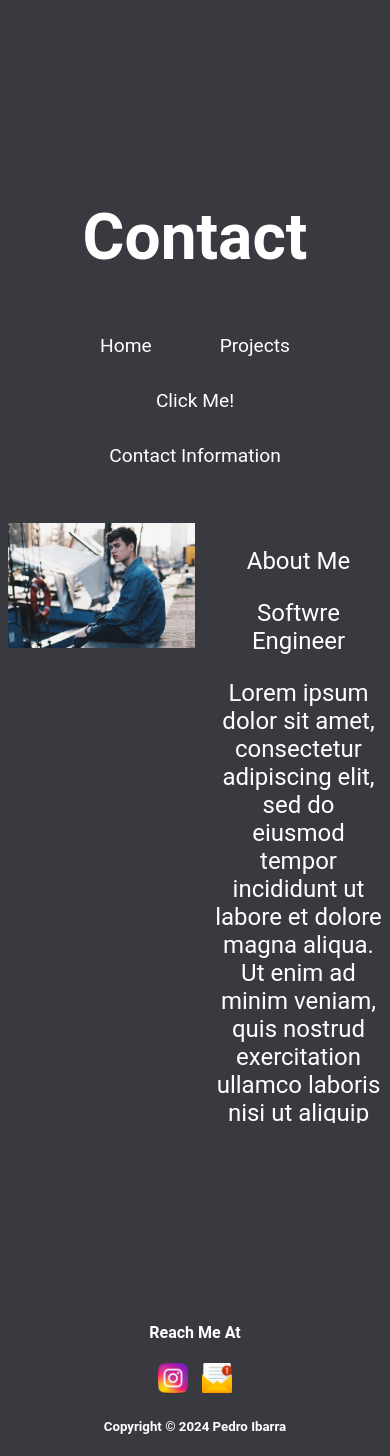
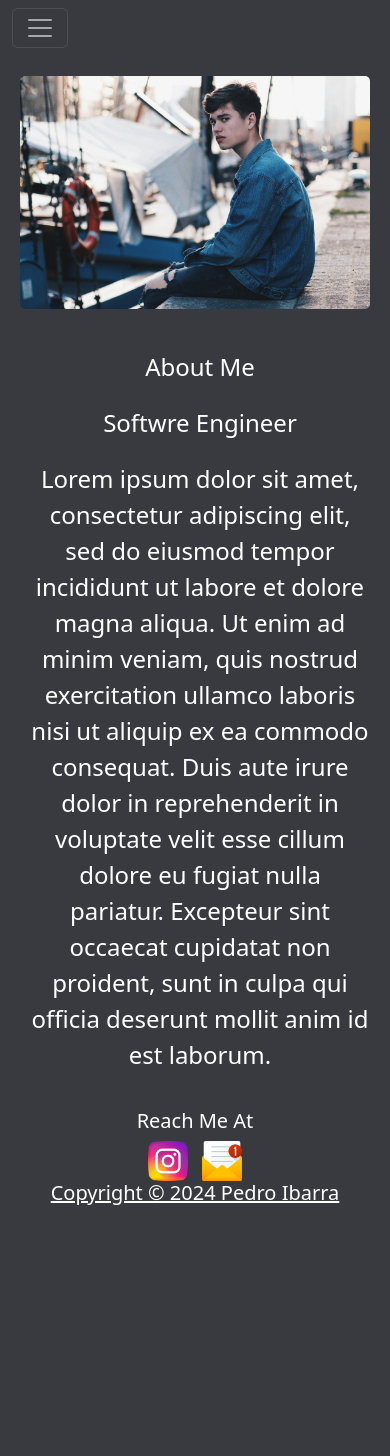
Before and after one commit to picapiedras96/portfolio-website, a Flask app: page /contact in a window 390 px wide. After the commit the page ends 1205 px from the top, so only its background shows below. Run offline with Flask 3, Linux system fonts and the light colour scheme.

Commit message:
Refactored home, contact, and project pages. Updated the CSS styling for all pages and included responsive styling.

```diff
--- a/static/contact_styles.css
+++ b/static/contact_styles.css
@@ -1,24 +1,48 @@
-.container {
+.container_custom {
   display: flex;
-  alig-items: center;
+  flex-direction: row;
+  align-items: center;
   max-width: 1400px;
-  margin: 40px auto auto auto;
-  max-height: 600px;
-  overflow: hidden; /* Prevent content overflow */
+  margin: 50px auto 50px auto;
 }
 
 .contactImg {
-  width: 50%;
   height: 100%;
+  width: 350%;
+  border-radius: 5px;
 }
 
 .details {
-  flex: 1;
-  margin-left: 20px;
-  color: white;
+  margin-left: 10px;
 }
 
-.title .info {
-  font-size: 1.5em;
-  margin-top: 40px;
+/* Styling for mobile devices */
+@media (min-width: 320px) and (max-width: 599px)
+{
+  .container_custom {
+    flex-direction: column;
+    justify-content: center;
+    align-items: center;
+    margin-top: 20px;
+    margin-bottom: 20px;
+    margin-left: 20px;
+    margin-right: 20px;
+    flex-wrap: wrap;
+  }
+
+  .contactImg {
+    width: 100%;
+    height: auto;
+    border-radius: 5px;
+  }
+
+  .details {
+    margin-top: 20px;
+  }
+
+  .details p {
+    margin-top: 20px;
+    min-width: 0;
+  }
+
 }
--- a/static/styles.css
+++ b/static/styles.css
@@ -1,15 +1,25 @@
+/* Global Styling */
+
 html {
     font-family: Roboto;
+    color: white;
 }
 
 body {
+    position: relative;
+    min-height: 100vh;
+    margin: auto;
+    padding: 0;
     font-size: 16px;
+    background-color: #393a40;
+}
+
+.navbar-custom {
     background-color: #393a40;
 }
 
 h1 {
     font-size: 4em;
-  margin-top: 200px;
 }
 
 
@@ -21,59 +31,121 @@ h1, h4, p {
     color: white;
 }
 
-.topnav {
-  overflow: hidden;
-  border-radius: .5%;
-  text-align: center;
-}
-
-.topnav a {     /*styling for navigation link allighnmet and location*/
-  display: inline-block;
-  color: white;
-  padding: 1rem 2rem;
-  text-decoration: none;
-  font-size: 1.2rem;
-}
-
-.topnav a:hover { /*styling for cursor floation over navigation links*/
-  padding-bottom: 15px;
-  border-bottom-style: solid;
-}
-
-
-
 p {
     font-size: 1.5em;
 }
 
+.imgSection {
+    display: flex;
+    justify-content: center;
+    align-items: center;
+    margin: 50px 0;
+}
+
 .mainImg {
-  display: block;
-  margin: 20px auto;
     width: 200px;
     height: auto;
 }
 
 footer {
     flex: 0; /* Prevent footer from growing */
-  margin-top: 200px; /* Push footer to the bottom */
     color: white;
     text-align: center;
+    position: flow;
+    /* margin-top: 300px; */
     padding-bottom:  0px;
+    margin-bottom: 0px;
 }
 
   /* Style the <nav> element containing your icons */
   .social nav {
-    display: flex; /* Arrange icons horizontally */
-    gap: 10px; /* Add some spacing between icons */
+      display: flex;
+      gap: 10px;
 }
 
-/* Style the <img> elements (your icons) */
   .social a {
     margin-left: 5px;
     margin-right: 5px;
 }
 
   .social img {
-    width: 30px; /* Adjust the width to make them smaller */
-    height: auto; /* Maintain aspect ratio */
+      width: 30px;
+      height: auto;
 }
+
+a {
+    color: white;
+}
+
+
+
+.mainImg {
+    display: block;
+    margin: 20px;
+}
+
+/* Styling for mobile devices */
+@media (min-width: 320px) and (max-width: 599px)
+{
+
+    body {
+        margin: 0;
+        padding: 0;
+        font-size: 16px;
+        background-color: #393a40;
+    }
+
+    h1 {
+        font-size: 4em;
+        margin-top: 40px;
+    }
+
+
+    h1, p {
+        text-align: center;
+    }
+
+    h1, h4, p {
+        color: white;
+    }
+
+
+
+      .mainImg {
+        display: block;
+        margin: 60px auto;
+        width: 60%;
+        height: auto;
+      }
+
+
+      footer {
+        flex: 0; /* Prevent footer from growing */
+        color: white;
+        text-align: center;
+        position: flow;
+        padding-bottom:  0px;
+        margin-bottom: 0px;
+      }
+
+      h4 {
+        font-size: 20px;
+      }
+
+
+      .social nav {
+          display: flex;
+          gap: 10px;
+      }
+
+      .social a {
+        margin-left: 5px;
+        margin-right: 5px;
+      }
+
+      .social img {
+          width: 40px;
+          height: auto;
+      }
+
+}
--- a/templates/contact.html
+++ b/templates/contact.html
@@ -5,23 +5,32 @@
         <meta http-equiv="X-UA-Compatible" content="IE=edge">
         <meta name="viewport" content="width=device-width, initial-scale=1.0">
         <title>pedrothedev</title>
+        <link rel="stylesheet" href="https://cdnjs.cloudflare.com/ajax/libs/font-awesome/5.15.3/css/all.min.css" />
+        <link href="https://cdn.jsdelivr.net/npm/bootstrap@5.3.3/dist/css/bootstrap.min.css" rel="stylesheet" integrity="sha384-QWTKZyjpPEjISv5WaRU9OFeRpok6YctnYmDr5pNlyT2bRjXh0JMhjY6hW+ALEwIH" crossorigin="anonymous">
         <link rel = "stylesheet" href = "static/styles.css">
-      <link rel = "stylesheet" href = "static/contact_styles.css">
-      <!--<link href="https://cdn.jsdelivr.net/npm/bootstrap@5.3.3/dist/css/bootstrap.min.css" rel="stylesheet" integrity="sha384-QWTKZyjpPEjISv5WaRU9OFeRpok6YctnYmDr5pNlyT2bRjXh0JMhjY6hW+ALEwIH" crossorigin="anonymous">-->
+        <link rel = "stylesheet" href = "static/contact_styles.css">
     </head>
 
     <body>
-        <header> <!--Contains the navigation, tagline, and name of the webiste-->
-            <h1>Contact</h1>
-            <nav class="topnav"> <!-- contains code for menu navigation-->
-                <a href="{{ url_for('projects') }}">Home</a> <!-- class 'active is current tab'-->
-                <a href="{{ url_for('projects') }}">Projects</a>
-                <a href="https://youtu.be/dQw4w9WgXcQ?t=43" target="_blank" rel="noopener noreferrer">Click Me!</a>
-                <a class="active">Contact Information</a>
-            </nav>
-        </header>
-        <!--Main content here-->
-        <div class="container"> <!--Section contains rocket image, that initates galaga game-->
+      <script src="https://cdn.jsdelivr.net/npm/bootstrap@5.3.3/dist/js/bootstrap.bundle.min.js" integrity="sha384-YvpcrYf0tY3lHB60NNkmXc5s9fDVZLESaAA55NDzOxhy9GkcIdslK1eN7N6jIeHz" crossorigin="anonymous"></script>
+      <header>
+        <nav class="navbar navbar-custom navbar-dark navbar-expand-lg">
+          <div class="container-fluid">
+              <button class="navbar-toggler" type="button" data-bs-toggle="collapse" data-bs-target="#navbarTogglerDemo01" aria-controls="navbarTogglerDemo01" aria-expanded="false" aria-label="Toggle navigation">
+              <span class="navbar-toggler-icon"></span>
+              </button>
+              <div class="collapse navbar-collapse" id="navbarTogglerDemo01">
+                  <ul class="navbar-nav me-auto mb-2 mb-lg-0">
+                      <li class="nav-item"><a class="nav-link" href="{{ url_for('home') }}">Home</a></li>
+                      <li class="nav-item"><a class="nav-link" href="{{ url_for('projects') }}">Projects</a></li>
+                      <li class="nav-item"><a class="nav-link" href="https://youtu.be/dQw4w9WgXcQ?t=43" target="_blank" rel="noopener noreferrer">Click Me!</a></li>
+                      <li class="nav-item"><a class="nav-link active" aria-current="page" href="{{ url_for('contact') }}">Contact Information</a></li>
+                  </ul>
+              </div>
+          </div>
+        </nav>
+      </header>
+        <div class="container_custom">
           <img class="contactImg" src = "static/stock_user.jpg" alt = "profile photo">
           <div class="details">
             <p class="title">About Me</p>
@@ -32,10 +41,10 @@
         <footer>
           <div class = sociallinks>
             <h4>Reach Me At</h4>
-            <nav class="social"> <!-- contains code for menu navigation-->
-              <a href="https://www.instagram.com/aloofprograming/?hl=en" target="_blank"><img src="static/instagram.png"></a>
-              <a><img src="static/email.png"</a>
-              </nav>
+            <nav class="social">
+              <a href="https://www.instagram.com/aloofprograming/?hl=en" target="_blank" alt="instagram icon"><img src="static/instagram.png"></a>
+              <a href="mailto:your-email@example.com"><img src="static/email.png" alt="email icon"</a>
+            </nav>
           </div>
           <h5>Copyright &#169; 2024 Pedro Ibarra</h5>
         </footer>
```
Also changed, not shown: static/projects_styles.css (+48 -11 lines), templates/home.html (+29 -17 lines), templates/projects.html (+24 -14 lines), 1 other file. Lines whose indentation alone changed are shown as unchanged.
